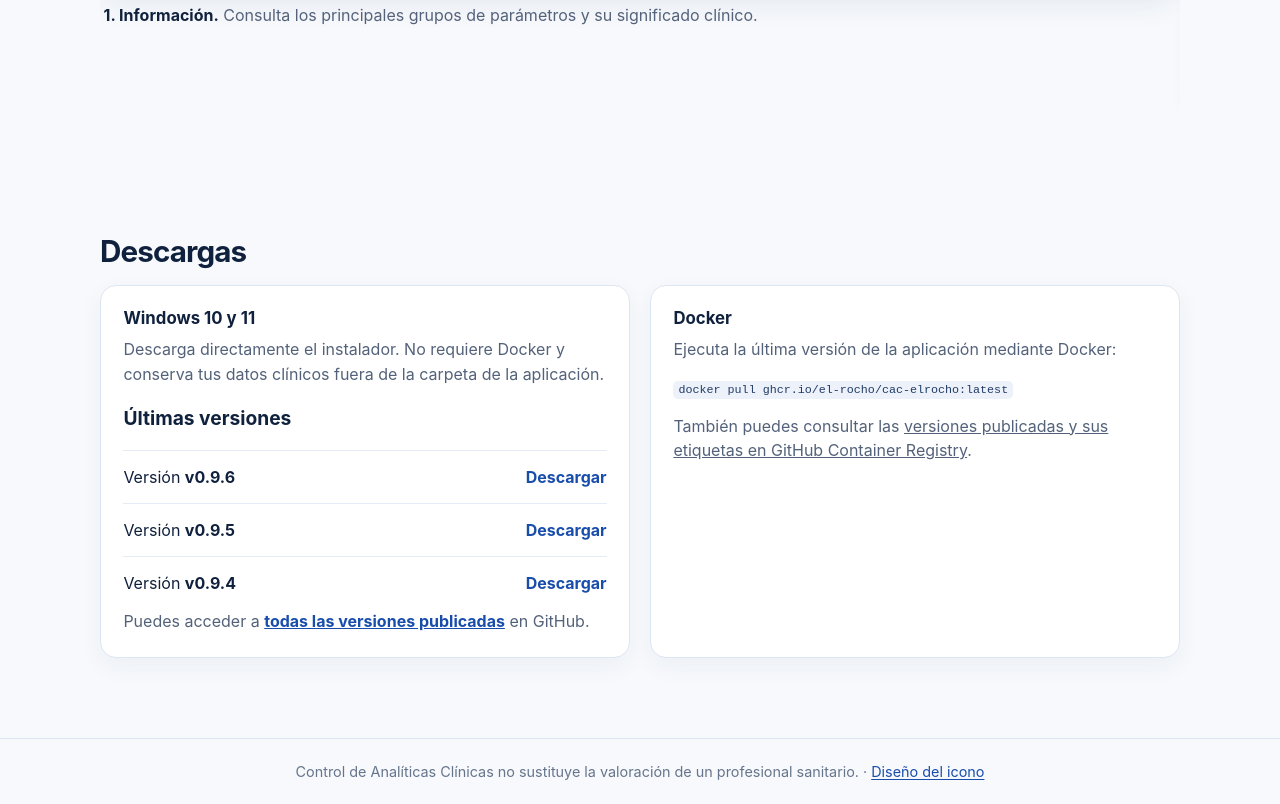
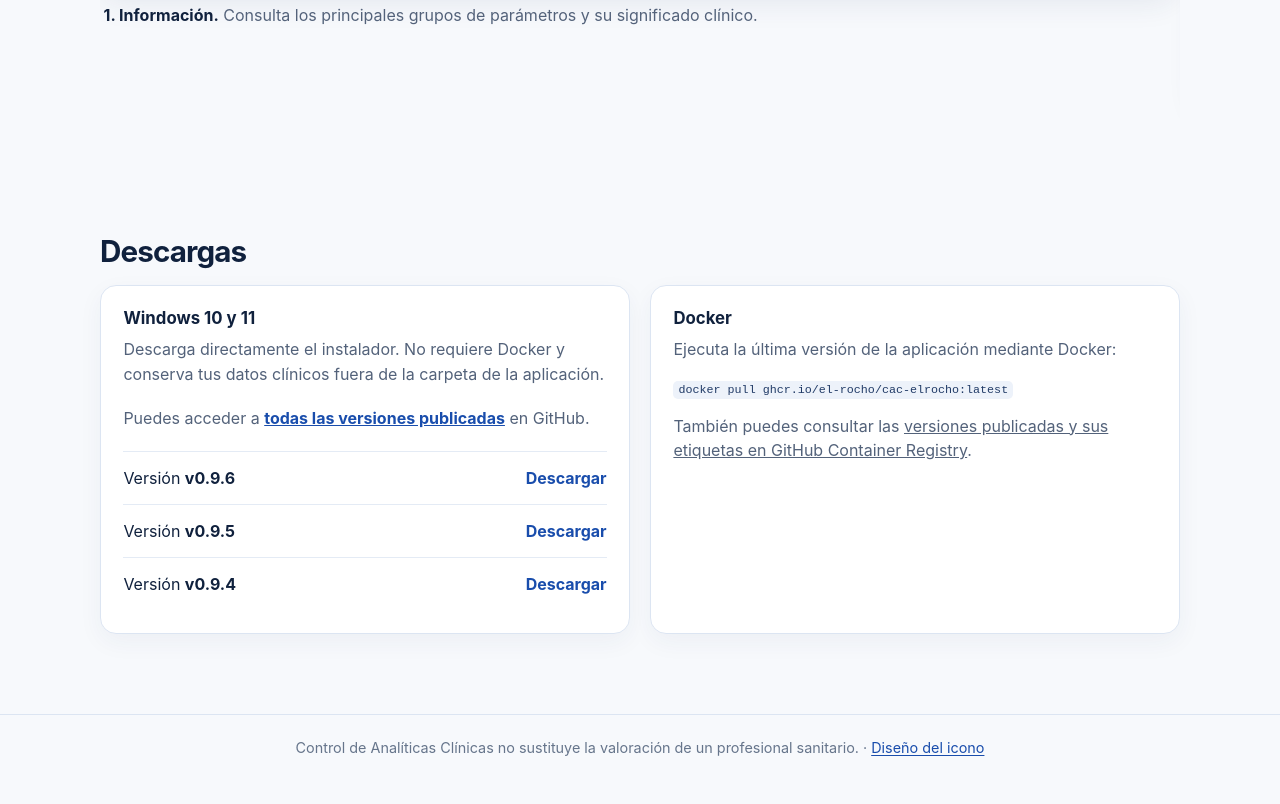
Before and after one commit to el-rocho/cac-elrocho, a website: page docs/index.html in a window 1280 px wide. Shown: the part 2659-3463 px from the top of the page. After the commit the page ends 3439 px from the top, so only its background shows below. Drawn offline with Linux system fonts and the light colour scheme.

Commit message:
Reordena los enlaces de versiones de Windows

```diff
--- a/docs/index.html
+++ b/docs/index.html
@@ -24,7 +24,7 @@
       .gallery { display: flex; gap: 1.25rem; margin: 0 0 4.5rem; overflow-x: auto; padding: .25rem .15rem 1.25rem; scroll-behavior: smooth; scroll-snap-type: x mandatory; scrollbar-color: #8ba3c8 #edf2fa; scrollbar-width: thin; }.gallery figure { flex: 0 0 100%; margin: 0; scroll-snap-align: start; }.gallery img { border: 1px solid #dce5f2; border-radius: 16px; box-shadow: 0 12px 30px rgba(32, 59, 103, .09); display: block; height: auto; width: 100%; }.gallery figcaption { color: #53627a; line-height: 1.55; margin: .75rem .2rem 0; }.gallery strong { color: #10213d; }
       .downloads { display: grid; gap: 1.25rem; grid-template-columns: repeat(2, 1fr); }.download { display: flex; flex-direction: column; min-height: 230px; }.download p { flex: 1; }
       .docker-copy p { margin: 0 0 .85rem; }.docker-copy p:last-child { margin-bottom: 0; }
-      .release-history { margin-top: 1.25rem; }.release-history h3 { font-size: 1.2rem; margin: 0; }.version-list { list-style: none; margin: 1.25rem 0 0; max-width: 580px; padding: 0; }.version-list li { align-items: center; border-top: 1px solid #e4ebf5; display: flex; gap: .75rem; justify-content: space-between; padding: 1rem 0; }.version-list a { color: #194dac; font-weight: 700; text-decoration: none; }.version-list a:hover { text-decoration: underline; }.all-releases { color: #53627a; margin: 1.25rem 0 0; }.all-releases a { color: #194dac; font-weight: 700; }
+      .release-history { margin-top: 1.25rem; }.version-list { list-style: none; margin: 1.25rem 0 0; max-width: 580px; padding: 0; }.version-list li { align-items: center; border-top: 1px solid #e4ebf5; display: flex; gap: .75rem; justify-content: space-between; padding: 1rem 0; }.version-list a { color: #194dac; font-weight: 700; text-decoration: none; }.version-list a:hover { text-decoration: underline; }.all-releases { color: #53627a; margin: 0; }.all-releases a { color: #194dac; font-weight: 700; }
       .button { align-self: flex-start; background: #2864dc; border-radius: 9px; color: #fff; font-weight: 700; margin-top: 1.5rem; padding: .75rem 1rem; text-decoration: none; }.button:hover { background: #194dac; }
       code { background: #edf2fa; border-radius: 5px; color: #203a66; font-size: .9em; padding: .12rem .32rem; } footer { border-top: 1px solid #dce5f2; color: #66758b; font-size: .9rem; padding: 1.5rem; text-align: center; }.credits-trigger { background: none; border: 0; color: #194dac; cursor: pointer; font: inherit; padding: 0; text-decoration: underline; text-underline-offset: 2px; }.credits-modal { border: 1px solid #dce5f2; border-radius: 16px; box-shadow: 0 20px 55px rgba(16, 33, 61, .25); color: #42536e; max-width: 590px; padding: 0; width: min(92vw, 590px); }.credits-modal::backdrop { background: rgba(16, 33, 61, .45); }.credits-header { align-items: center; border-bottom: 1px solid #e4ebf5; display: flex; gap: .8rem; padding: 1rem 1.25rem; }.credits-header img { height: 38px; width: 38px; }.credits-header h2 { font-size: 1.15rem; margin: 0; }.credits-close { background: #f0f4fa; border: 0; border-radius: 7px; color: #42536e; cursor: pointer; font-size: 1.35rem; line-height: 1; margin-left: auto; padding: .35rem .55rem; }.credits-body { font-size: .95rem; line-height: 1.6; padding: 1.25rem; }.credits-body p { margin: 0 0 .8rem; }.credits-body a { color: #194dac; }.credits-body p:last-child { margin-bottom: 0; }
       @media (max-width: 700px) { .hero { padding: 4rem 1.25rem 3.5rem; } .hero-content { align-items: flex-start; gap: 1rem; } .hero-logo { width: 78px; } main { padding: 3.5rem 1.25rem; } .features, .downloads { grid-template-columns: 1fr; } }
@@ -52,7 +52,7 @@
         </div>
       </section>
       <section aria-labelledby="descargas"><h2 id="descargas">Descargas</h2><div class="downloads">
-        <article class="download"><h3>Windows 10 y 11</h3><p>Descarga directamente el instalador. No requiere Docker y conserva tus datos clínicos fuera de la carpeta de la aplicación.</p><div class="release-history"><h3>Últimas versiones</h3><ul class="version-list"><li><span>Versión <strong>v0.9.6</strong></span><a href="https://github.com/el-rocho/cac-elrocho/releases/download/v0.9.6/cac-elrocho-v0.9.6.exe">Descargar</a></li><li><span>Versión <strong>v0.9.5</strong></span><a href="https://github.com/el-rocho/cac-elrocho/releases/download/v0.9.5/cac-elrocho-v0.9.5.exe">Descargar</a></li><li><span>Versión <strong>v0.9.4</strong></span><a href="https://github.com/el-rocho/cac-elrocho/releases/download/v0.9.4/cac-elrocho-v0.9.4.exe">Descargar</a></li></ul><p class="all-releases">Puedes acceder a <a href="https://github.com/el-rocho/cac-elrocho/releases" target="_blank" rel="noopener noreferrer">todas las versiones publicadas</a> en GitHub.</p></div></article>
+        <article class="download"><h3>Windows 10 y 11</h3><p>Descarga directamente el instalador. No requiere Docker y conserva tus datos clínicos fuera de la carpeta de la aplicación.</p><div class="release-history"><p class="all-releases">Puedes acceder a <a href="https://github.com/el-rocho/cac-elrocho/releases" target="_blank" rel="noopener noreferrer">todas las versiones publicadas</a> en GitHub.</p><ul class="version-list"><li><span>Versión <strong>v0.9.6</strong></span><a href="https://github.com/el-rocho/cac-elrocho/releases/download/v0.9.6/cac-elrocho-v0.9.6.exe">Descargar</a></li><li><span>Versión <strong>v0.9.5</strong></span><a href="https://github.com/el-rocho/cac-elrocho/releases/download/v0.9.5/cac-elrocho-v0.9.5.exe">Descargar</a></li><li><span>Versión <strong>v0.9.4</strong></span><a href="https://github.com/el-rocho/cac-elrocho/releases/download/v0.9.4/cac-elrocho-v0.9.4.exe">Descargar</a></li></ul></div></article>
         <article class="download"><h3>Docker</h3><div class="docker-copy"><p>Ejecuta la última versión de la aplicación mediante Docker:</p><p><code>docker pull ghcr.io/el-rocho/cac-elrocho:latest</code></p><p>También puedes consultar las <a href="https://github.com/el-rocho/cac-elrocho/pkgs/container/cac-elrocho" target="_blank" rel="noopener noreferrer">versiones publicadas y sus etiquetas en GitHub Container Registry</a>.</p></div></article>
       </div>
       </section>
```
